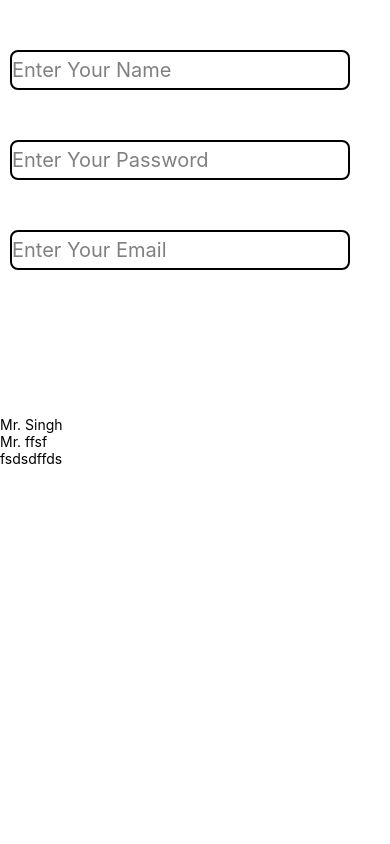
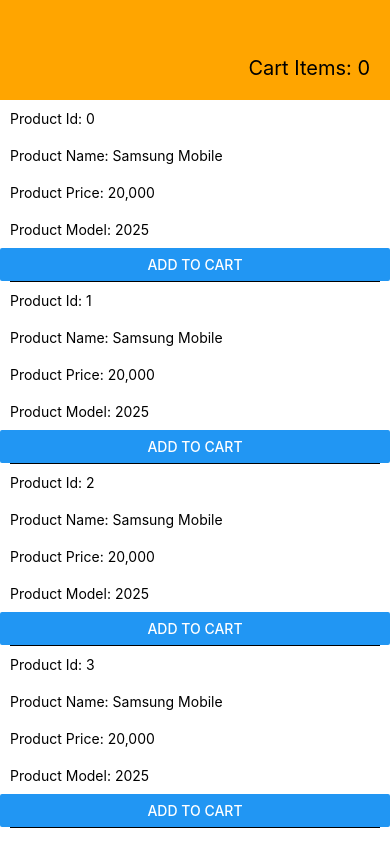
Before and after one commit to Sharan-deepSingh/ReactNativeLearning, a React Native app: screen / in a window 390 px wide. Built offline with nearby package versions, Linux system fonts and the light colour scheme.

Commit message:
implemented redux

```diff
--- a/App.tsx
+++ /dev/null
@@ -1,101 +0,0 @@
-import { useState } from 'react';
-import {
-  Button,
-  FlatList,
-  StyleSheet,
-  Text,
-  TextInput,
-  View,
-} from 'react-native';
-
-function App() {
-  const [name, setName] = useState("")
-  const [password, setPassword] = useState("")
-  const [email, setEmail] = useState("")
-  const [display, setDisplay] = useState(false)
-
-  const setEmptyState = () => {
-    setName("")
-    setPassword("")
-    setEmail("")
-    setDisplay(false)
-  }
-
-  const flatListData = [
-  {
-    name: "Mr. Singh",
-    age: 16
-  },
-  {
-    name: "Mr. ffsf",
-    age: 16
-  },
-  {
-    name: "fsdsdffds",
-    age: 16
-  }
-  ]
-
-  return (
-    <View>
-      <TextInput
-      style={style.textInput}
-      placeholder='Enter Your Name'
-      value={name}
-      onChangeText={(text)=>setName(text)}
-      />
-      <TextInput
-      style={style.textInput}
-      placeholder='Enter Your Password'
-      value={password}
-      secureTextEntry={true}
-      onChangeText={(text)=>setPassword(text)}
-      />
-      <TextInput
-      style={style.textInput}
-      placeholder='Enter Your Email'
-      value={email}
-      onChangeText={(text)=>setEmail(text)}
-      />
-      <View style={style.buttonStyle}>
-        <Button color='white' title='Press Me to Display' onPress={()=>setDisplay(true)} />
-      </View>
-      <View style={style.buttonStyle}>
-        <Button color='white' title='Press Me to remove' onPress={()=>setEmptyState()} />
-      </View>
-      <FlatList
-        data={flatListData}
-        renderItem={({item})=><Text>{item.name}</Text>}
-      />
-      {
-        display ?
-        <View>
-          <Text>Name is: {name}</Text>
-          <Text>Password is: {password}</Text>
-          <Text>Email is is: {email}</Text>
-        </View>
-        : null
-      }
-
-    </View>
-  );
-}
-const style = StyleSheet.create({
-  textInput: {
-     color: 'gray',
-     borderColor: 'black',
-     borderWidth: 2,
-     fontSize: 20,
-     borderRadius: 8,
-     marginTop: 50,
-     marginLeft: 10,
-     marginRight: 40,
-     height: 40
-  },
-  buttonStyle: {
-    backgroundColor: 'pink',
-    borderRadius: 8,
-    margin: 20
-  }
-})
-export default App;
--- /dev/null
+++ b/Modules/App.tsx
@@ -0,0 +1,109 @@
+import { useEffect, useState } from 'react';
+import { useDispatch, useSelector } from 'react-redux'
+import { AddToCart } from './Redux/action';
+import {
+  Button,
+  FlatList,
+  StyleSheet,
+  Text,
+  TextInput,
+  View,
+} from 'react-native';
+
+function Header(props) {
+  return (
+    <View style={style.header}>
+      <Text style={style.headerText}>Cart Items: {props.cartItems}</Text>
+    </View>
+  );
+}
+
+
+
+function App(props) {
+  const dispatch = useDispatch()
+  const [cartItems, setCartItems] = useState(0)
+  const cartData = useSelector((state) => state.reducer)
+  const dummyData = [
+    {
+      id: 0,
+      name: 'Samsung Mobile',
+      price: '20,000',
+      model: '2025'
+    },
+    {
+      id: 1,
+      name: 'Samsung Mobile',
+      price: '20,000',
+      model: '2025'
+    },
+    {
+      id: 2,
+      name: 'Samsung Mobile',
+      price: '20,000',
+      model: '2025'
+    },
+    {
+      id: 3,
+      name: 'Samsung Mobile',
+      price: '20,000',
+      model: '2025'
+    }
+  ]
+
+  useEffect(() => {
+    setCartItems(cartData.length)
+  }, [cartData])
+
+  function List(props: any) {
+    const addToCart = (item) => {
+      dispatch(AddToCart(item))
+    }
+
+    return (
+      <FlatList
+        data={props.data}
+        renderItem={({ item }) => (
+          <View>
+            <Text style={style.productText}>Product Id: {item.id}</Text>
+            <Text style={style.productText}>Product Name: {item.name}</Text>
+            <Text style={style.productText}>Product Price: {item.price}</Text>
+            <Text style={style.productText}>Product Model: {item.model}</Text>
+            <Button title='Add to cart' onPress={() => addToCart(item)} />
+            <View style={style.line}></View>
+          </View>
+        )}
+      />
+    )
+  }
+
+  return (
+    <View style={{ flex: 1 }}>
+      <Header cartItems={cartItems} />
+      <List data={dummyData} />
+    </View>
+  );
+}
+
+const style = StyleSheet.create({
+  header: {
+    backgroundColor: 'orange',
+    height: 100,
+    alignItems: 'flex-end',
+    justifyContent: 'flex-end',
+  },
+  headerText: {
+    fontSize: 20,
+    padding: 20
+  },
+  productText: {
+    padding: 10
+  },
+  line: {
+    backgroundColor: 'black',
+    height: 1,
+    marginLeft: 10,
+    marginRight: 10
+  }
+})
+export default App;
--- /dev/null
+++ b/Modules/Redux/action.js
@@ -0,0 +1,10 @@
+import { ADD_TO_CART } from './constants'
+
+ export function AddToCart(item) {
+    return (
+        {
+            type: ADD_TO_CART,
+            data: item
+        }
+    );
+ }
--- /dev/null
+++ b/Modules/Redux/constants.js
@@ -0,0 +1 @@
+export const ADD_TO_CART = 'add_to_cart'
--- /dev/null
+++ b/Modules/Redux/reducer.js
@@ -0,0 +1,16 @@
+import { ADD_TO_CART } from "./constants";
+
+const initialState = []
+
+export const reducer = (state=initialState, action) => {
+    switch(action.type) {
+        case ADD_TO_CART:
+            return [
+                ...state,
+                action.data
+            ]
+
+        default:
+            return state
+    }
+}
--- /dev/null
+++ b/Modules/Redux/rootReducer.js
@@ -0,0 +1,4 @@
+import { combineReducers } from "redux";
+import { reducer } from "./reducer";
+
+export default combineReducers({reducer})
--- /dev/null
+++ b/Modules/Redux/store.js
@@ -0,0 +1,8 @@
+import { configureStore } from "@reduxjs/toolkit";
+import rootReducer from "./rootReducer";
+
+const storeX = configureStore({
+    reducer: rootReducer
+});
+
+export default storeX;
--- a/index.js
+++ b/index.js
@@ -2,8 +2,17 @@
  * @format
  */
 
-import {AppRegistry} from 'react-native';
-import App from './App';
-import {name as appName} from './app.json';
+import { AppRegistry } from 'react-native';
+import App from './Modules/App';
+import { name as appName } from './app.json';
+import { Provider } from 'react-redux';
+import storeX from './Modules/Redux/store';
 
-AppRegistry.registerComponent(appName, () => App);
+// move this to App.tsx
+const Redux = () => (
+    <Provider store={storeX} >
+        <App />
+    </Provider>
+)
+
+AppRegistry.registerComponent(appName, () => Redux);
--- a/package.json
+++ b/package.json
@@ -10,8 +10,11 @@
     "test": "jest"
   },
   "dependencies": {
+    "@reduxjs/toolkit": "^2.5.1",
     "react": "18.2.0",
-    "react-native": "0.72.6"
+    "react-native": "0.72.6",
+    "react-redux": "^9.2.0",
+    "redux": "^5.0.1"
   },
   "devDependencies": {
     "@babel/core": "^7.20.0",
```
Also changed, not shown: 5 other files (tests, documents, lock files or other folders).
